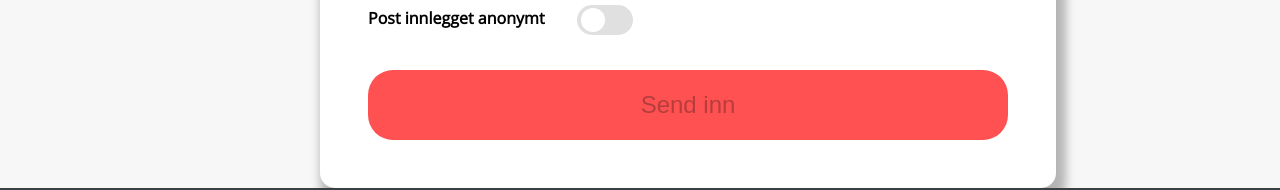
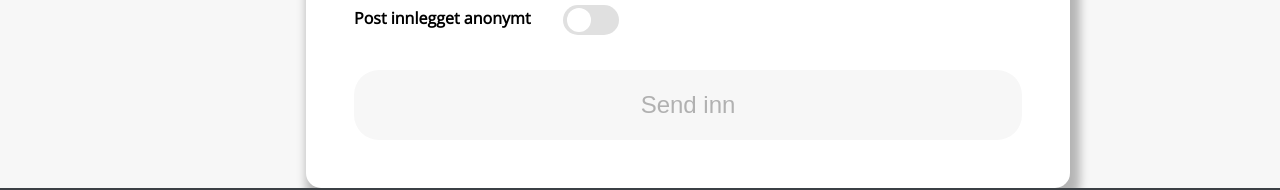
Before and after one commit to Paalar/hushaiene-vue, a Vue app: page /nytt-innlegg in a window 1280 px wide. Shown: the part 942-1132 px from the top of the page. Built offline with nearby package versions, Linux system fonts and the light colour scheme; no server answers; the database is empty; sample sign-in values are in the browser's storage.

Commit message:
Rework css on create post

```diff
--- a/src/views/CreatePost.vue
+++ b/src/views/CreatePost.vue
@@ -49,8 +49,7 @@
 
                 <button
                     :disabled="disabled"
-                    v-bind:class="{'buttonDisabled' : disabled}"
-                    id="post"
+                    :class="['post', {'buttonDisabled' : disabled}]"
                     type="submit">
                     Send inn
                 </button>
@@ -121,6 +120,8 @@ export default Vue.extend({
 </script>
 
 <style lang="stylus">
+    .page
+        align-self center
     form
         display grid
         grid-template-areas \
@@ -130,15 +131,15 @@ export default Vue.extend({
             "toggle empty empty" \
             "post post post"
 
-        grid-template-columns 1fr 0.1fr 1fr
+        grid-template-columns 1fr 0fr 1fr
         grid-template-rows auto
+        grid-gap 2rem
 
     .input
         display flex
         flex-direction column
 
         padding 1 rem
-        margin-bottom 2rem
         background-color #e0e0e0
         border-radius 10px
 
@@ -169,10 +170,9 @@ export default Vue.extend({
         grid-area description
 
     #toggle
-        margin-bottom 2rem
         grid-area toggle
 
-    #post
+    .post
         grid-area post
         font-size 1.5 rem
         background-color #ff5151
```
